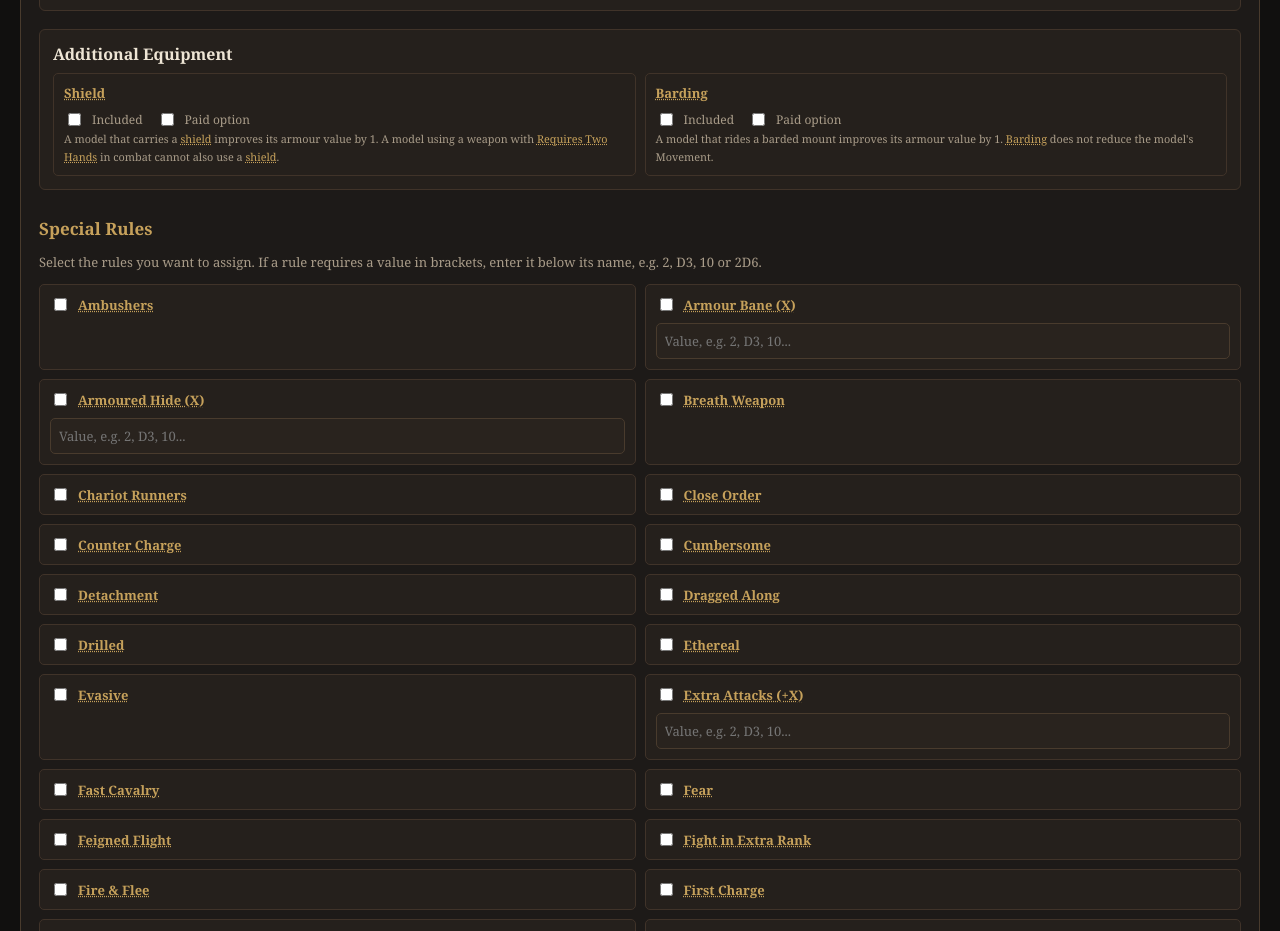
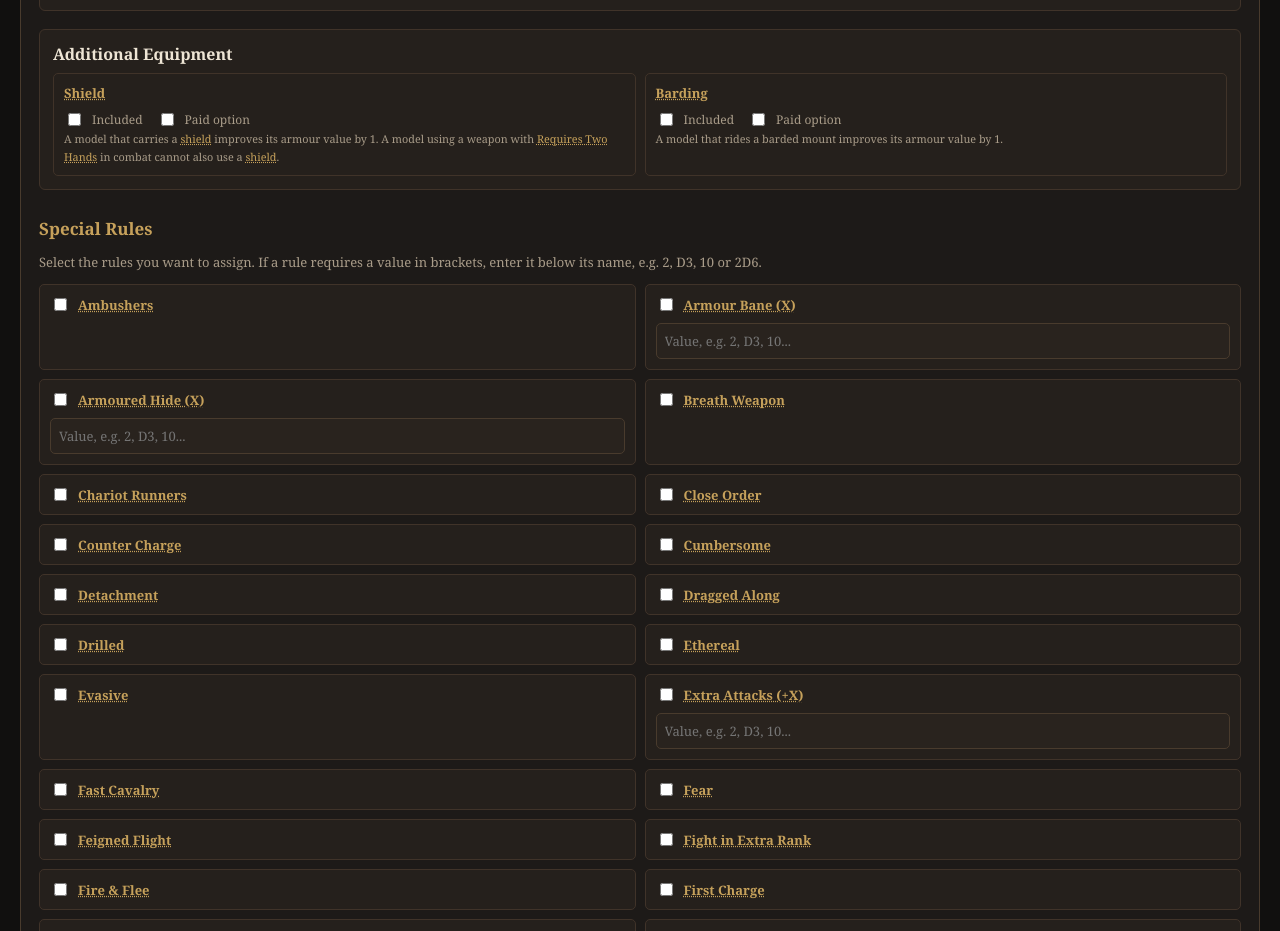
Before and after one commit to SkafenTheRat/Old-Ones-Builder, a plain HTML site: page index.html in a window 1280 px wide. Shown: the part 2628-3559 px from the top of the page. Drawn offline with Linux system fonts and the light colour scheme.

Commit message:
Simplify barding description to TOW rule

```diff
--- a/index.html
+++ b/index.html
@@ -1807,7 +1807,7 @@ const weaponDetails={
 "Heavy Armour":{cat:"Armour",desc:"Provides a 5+ armour save.",stats:[]},
 "Full Plate Armour":{cat:"Armour",desc:"Provides a 4+ armour save.",stats:[]},
 "Shield":{cat:"Shield",desc:"A model that carries a shield improves its armour value by 1. A model using a weapon with Requires Two Hands in combat cannot also use a shield.",stats:[]},
-"Barding":{cat:"Other Equipment",desc:"A model that rides a barded mount improves its armour value by 1. Barding does not reduce the model's Movement.",stats:[]},
+"Barding":{cat:"Other Equipment",desc:"A model that rides a barded mount improves its armour value by 1.",stats:[]},
 "Mansmasher":{cat:"Melee Weapon",desc:"Ghorros Warhoof's magic weapon.",stats:[["Combat","S+1","-1","Armour Bane (1),Magical Attacks,Multiple Wounds (D3)"]],notes:"The Strength modifier applies only during a turn in which its wielder charged."},
 "Acidic Vomit":{cat:"Ranged Weapon",desc:"A Beastmen monster's acidic vomit attack.",stats:[["N/A","3","-1","-"]]},
 "Braystaff":{cat:"Melee Weapon",desc:"A Bray-Shaman's staff, hung with bones, shells and skulls.",stats:[],notes:"When its combat is chosen, the wielder must choose offensive or defensive use. Offensively it counts as a Great Weapon. Defensively it counts as a Hand Weapon and gives its wielder an Armour Value of 5+."},
```
